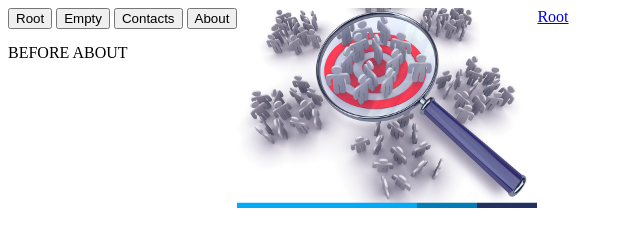
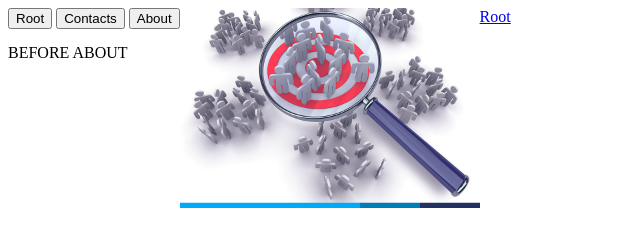
Before and after one commit to aduranyoel/navigate-js-router, a website: page example/index.html in a window 1280 px wide. Shown: the whole page, without its empty margins (0-640 px from the left). Drawn offline with Linux system fonts and the light colour scheme.

Commit message:
del view 2

```diff
--- a/example/index.html
+++ b/example/index.html
@@ -9,7 +9,6 @@
 <body>
     <div style="float: left;">
         <button data-route="/">Root</button>
-        <button data-route="/vista2">Empty</button>
         <button data-route="/contacts">Contacts</button>
         <button data-route="/about">About</button>
 
--- a/package.json
+++ b/package.json
@@ -1,6 +1,6 @@
 {
   "name": "navigate-js-router",
-  "version": "1.0.7",
+  "version": "1.0.8",
   "description": "client-side router with javascript",
   "main": "navigate-js-router.js",
   "directories": {
```
